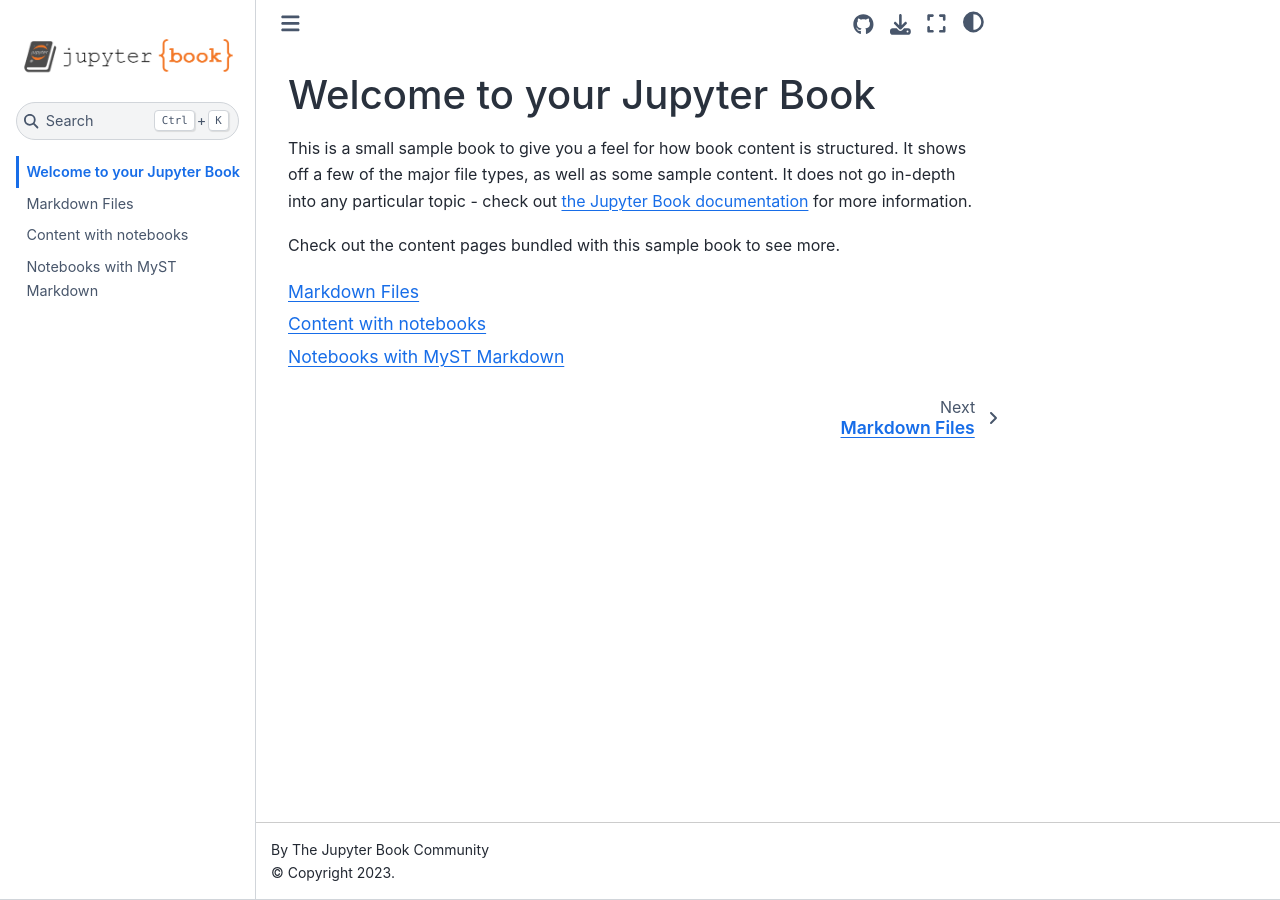
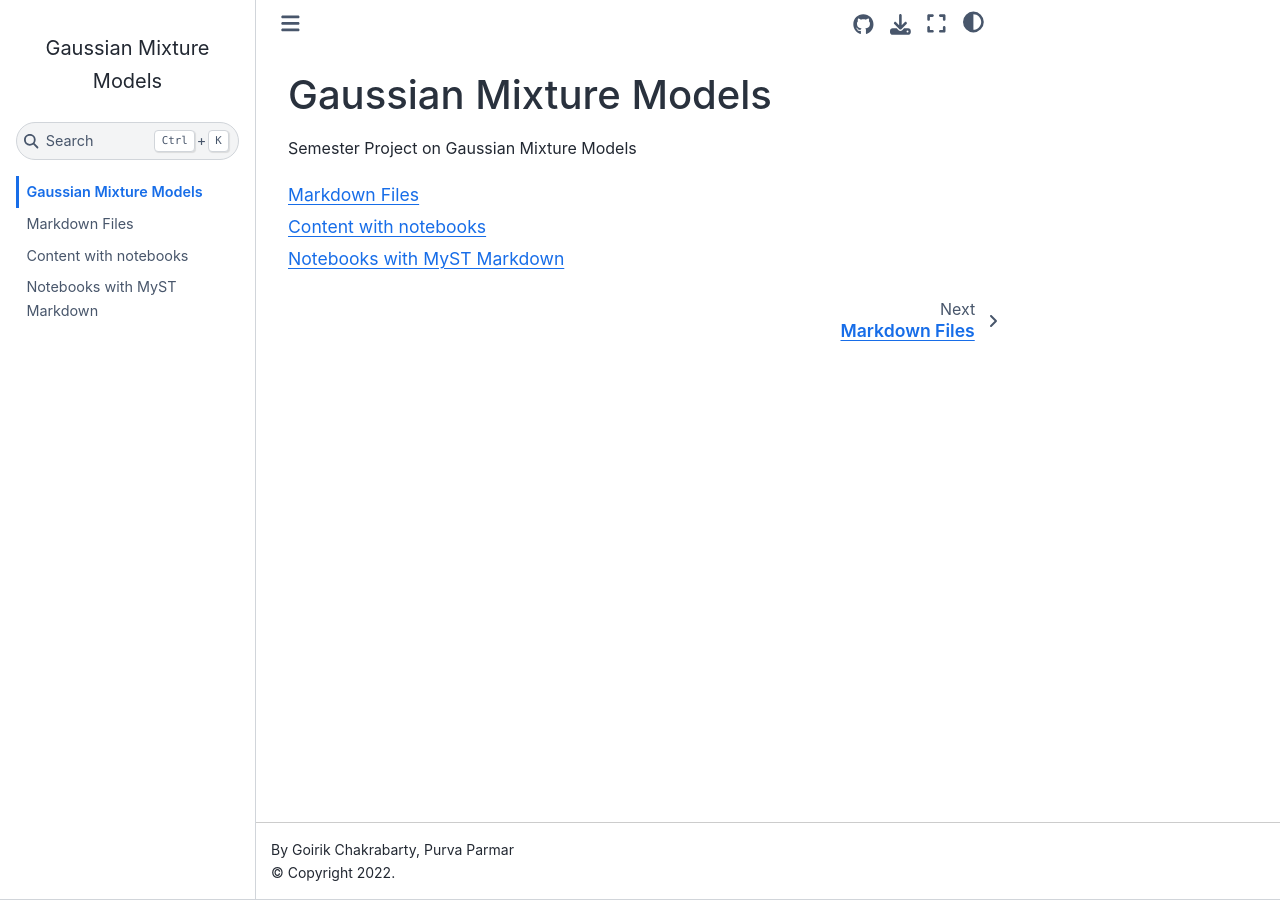
Before and after one commit to TheReconPilot/gaussian-mixture-models, a Jupyter Book: the page built from intro.md, in a window 1280 px wide. Built offline with Jupyter Book 1.0.4 settings and Sphinx 7.4.7 and the Sphinx Book theme 1.1.4, drawn with Linux system fonts in a browser that asks for light colours.

Commit message:
Change intro, config and logo

````diff
--- a/_config.yml
+++ b/_config.yml
@@ -1,9 +1,10 @@
 # Book settings
 # Learn more at https://jupyterbook.org/customize/config.html
 
-title: My sample book
-author: The Jupyter Book Community
-logo: logo.png
+title: Gaussian Mixture Models
+author: Goirik Chakrabarty, Purva Parmar
+logo: "logo-edit.svg"
+copyright: "2022"
 
 # Force re-execution of notebooks on each build.
 # See https://jupyterbook.org/content/execute.html
@@ -21,9 +22,9 @@
 
 # Information about where the book exists on the web
 repository:
-  url: https://github.com/executablebooks/jupyter-book  # Online location of your book
-  path_to_book: docs  # Optional path to your book, relative to the repository root
-  branch: master  # Which branch of the repository should be used when creating links (optional)
+  url: https://github.com/TheReconPilot/gaussian-mixture-models  # Online location of your book
+  # path_to_book: docs  # Optional path to your book, relative to the repository root
+  branch: main  # Which branch of the repository should be used when creating links (optional)
 
 # Add GitHub buttons to your book
 # See https://jupyterbook.org/customize/config.html#add-a-link-to-your-repository
--- a/intro.md
+++ b/intro.md
@@ -1,11 +1,6 @@
-# Welcome to your Jupyter Book
+# Gaussian Mixture Models
 
-This is a small sample book to give you a feel for how book content is
-structured.
-It shows off a few of the major file types, as well as some sample content.
-It does not go in-depth into any particular topic - check out [the Jupyter Book documentation](https://jupyterbook.org) for more information.
-
-Check out the content pages bundled with this sample book to see more.
+Semester Project on Gaussian Mixture Models
 
 ```{tableofcontents}
 ```
````
Also changed, not shown: logo.png (deleted), logo.svg (added).
